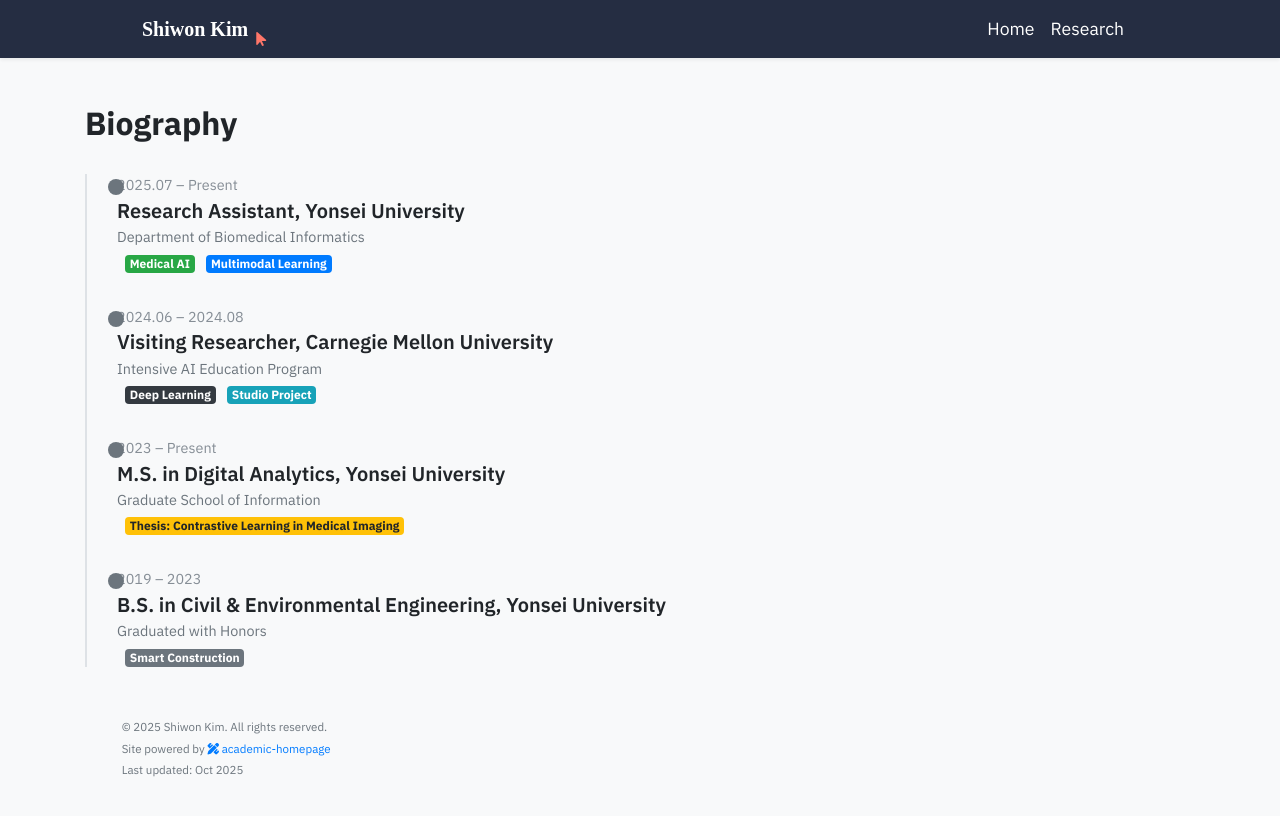
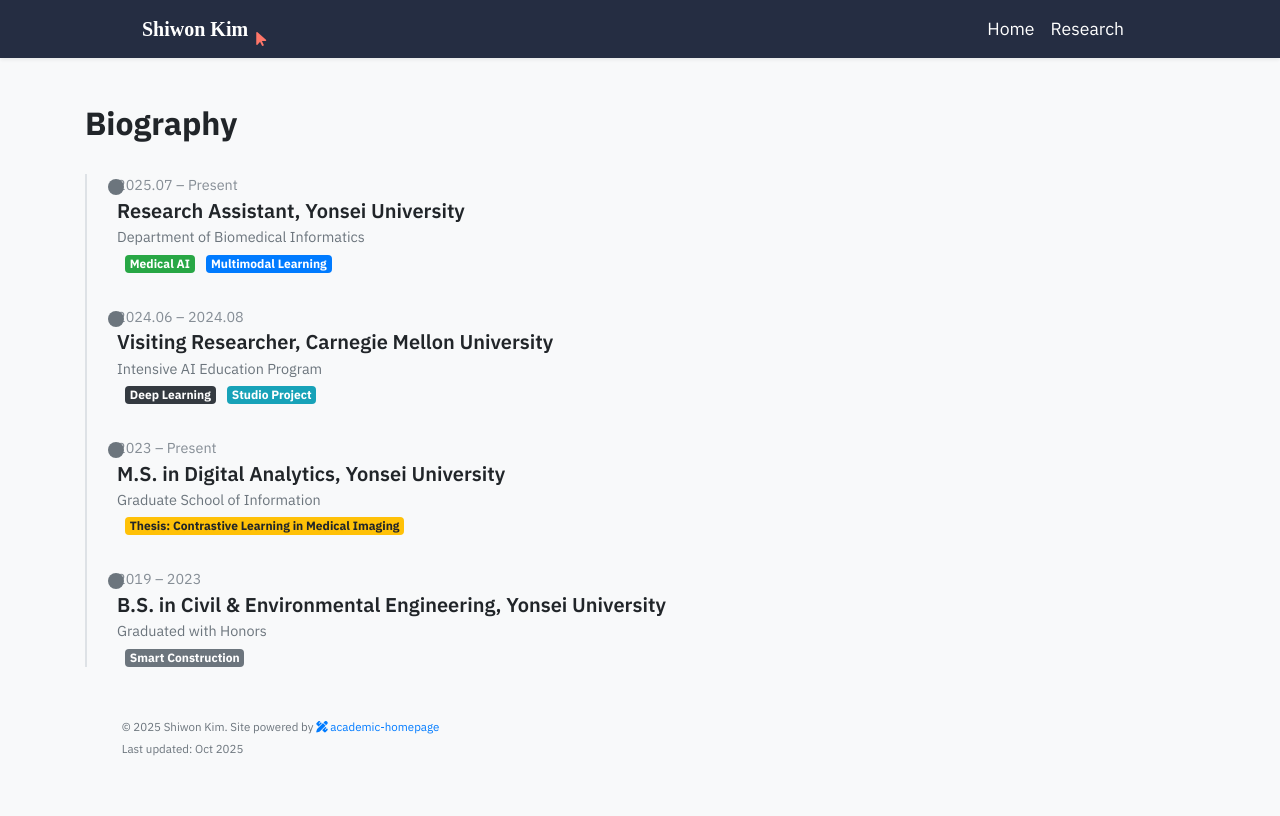
Before and after one commit to shiwonkim/shiwonkim.github.io, a Jekyll site: the page built from bio.html, in a window 1280 px wide. Shown: the top 816 px of the page. Built offline with Jekyll 4.4.1, drawn with Linux system fonts in a browser that asks for light colours; nearby versions of some CDN libraries; some web fonts are replaced; a style sheet for code colours, icons or effects is not loaded.

Commit message:
edit profile

```diff
--- a/_includes/footer.html
+++ b/_includes/footer.html
@@ -6,8 +6,7 @@
           <div class="col-6">
             <div class="text-muted">
               <small>
-                &copy; 2025 Shiwon Kim. All rights reserved.<br>
-                Site powered by {{ site.data.display.footer_text }}<br>
+                &copy; 2025 Shiwon Kim. Site powered by {{ site.data.display.footer_text }}<br>
                 Last updated: {{ "now" | date: "%b %Y" }}
               </small>
             </div>
```
